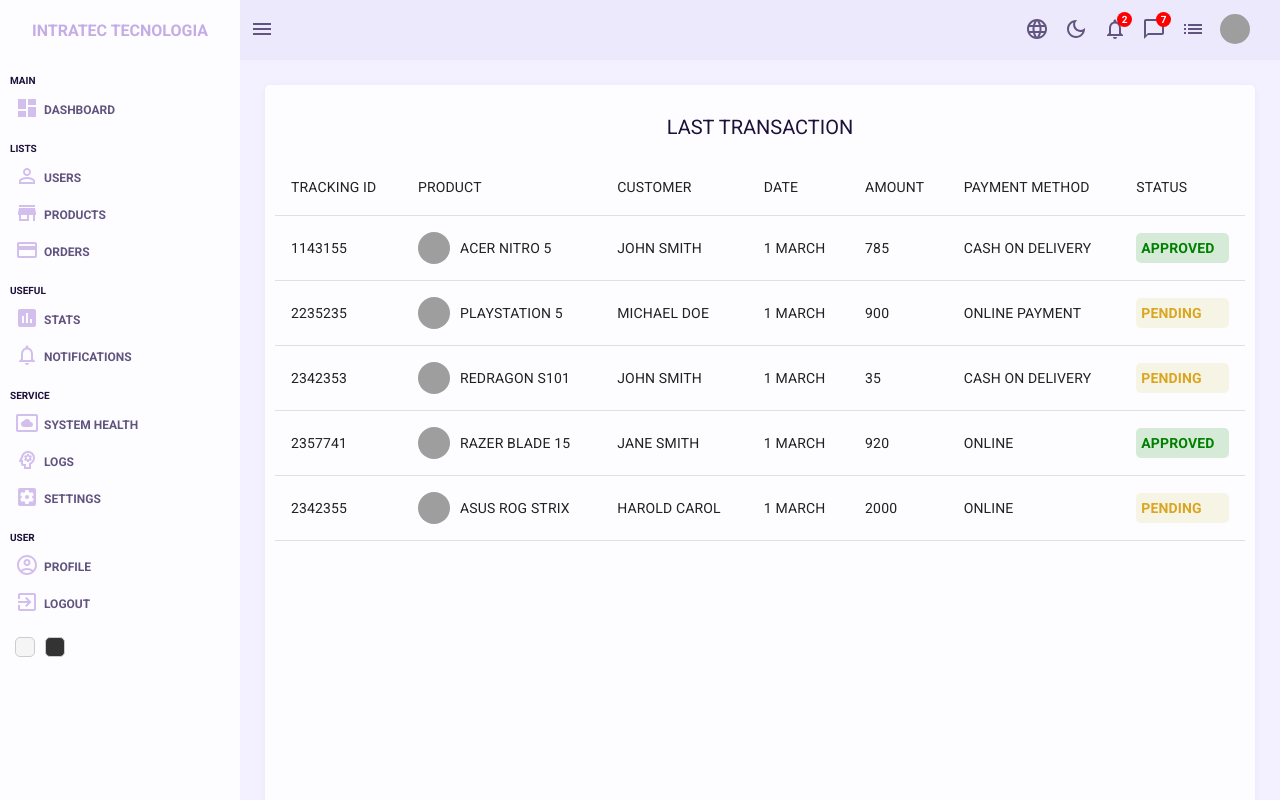
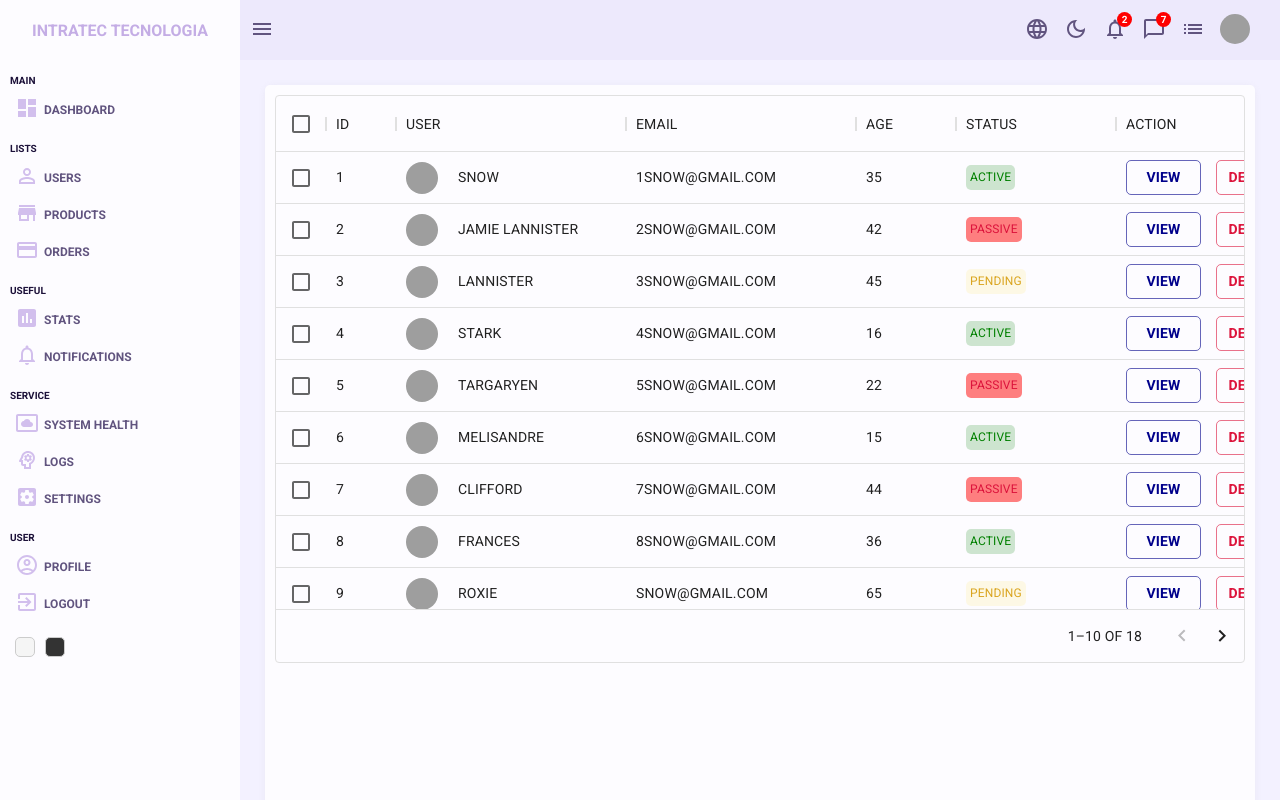
Before and after one commit to valdir-ti/intratec-web, a React (Create React App) app: page /logs in a window 1280 px wide. Built offline with nearby package versions, Linux system fonts and the light colour scheme; no server answers; sample sign-in values are in the browser's storage; grey boxes are pictures that could not be loaded.

Commit message:
feat: add datatable

```diff
--- /dev/null
+++ b/src/components/Datatable/index.tsx
@@ -0,0 +1,41 @@
+import Box from '@mui/material/Box';
+import { userRows, userColumns } from '../../datatablesource';
+
+import { Datagrid } from './styles';
+
+const columns = userColumns
+const rows = userRows
+
+const Datatable = () => {
+
+    const actionColumn = [
+        {
+            field: 'action',
+            headerName: 'Action',
+            width: 200,
+            renderCell: () => {
+                return (
+                    <div className='cellAction'>
+                        <div className='viewButton'>View</div>
+                        <div className='deleteButton'>Delete</div>
+                    </div>
+                )
+            }
+        }
+    ]
+
+  return (
+    <Box sx={{ height: '80%', width: '100%' }}>
+      <Datagrid
+        rows={rows}
+        columns={columns.concat(actionColumn)}
+        pageSize={10}
+        rowsPerPageOptions={[10]}
+        checkboxSelection
+        disableSelectionOnClick
+      />
+    </Box>
+  )
+}
+
+export default Datatable
--- /dev/null
+++ b/src/components/Datatable/styles.ts
@@ -0,0 +1,70 @@
+import styled from "styled-components";
+import { DataGrid } from '@mui/x-data-grid';
+
+export const Container = styled.div`
+    height: 100%;
+    background-color: black;
+`;
+
+export const Datagrid = styled(DataGrid)`
+
+    & .active {
+        color: green;
+        background-color: rgba(0,128,0,0.19);
+        padding: 4px;
+        border-radius: 5px;
+        font-size: 12px;
+    }
+    & .pending {
+        color: goldenrod;
+        background-color: rgba(255,217,0,0.1);
+        padding: 4px;
+        border-radius: 5px;
+        font-size: 12px;
+    }
+    & .passive {
+        color: crimson;
+        background-color: rgba(255,0,0,0.5);
+        padding: 4px;
+        border-radius: 5px;
+        font-size: 12px;
+    }
+    & .cellAction {
+        display: flex;
+        align-items: center;
+        gap: 15px;
+    }
+    & .viewButton {
+        display: flex;
+        align-items: center;
+        justify-content: center;
+        font-weight: 800;
+        width: 75px;
+        height: 35px;
+        padding: 2px 5px;
+        border-radius: 5px;
+        color: darkblue;
+        border: 1px solid rgba(0,0,139,0.6);
+        cursor: pointer;
+        &:hover {
+            background-color: #00008b2e;
+        }
+    }
+    & .deleteButton {
+        display: flex;
+        align-items: center;
+        justify-content: center;
+        font-weight: 800;
+        width: 75px;
+        height: 35px;
+        padding: 5px 5px;
+        border-radius: 5px;
+        color: darkred;
+        color: crimson;
+        border: 1px solid rgba(220,20,60,0.6);
+        cursor: pointer;
+        &:hover {
+            background-color: #dc143c36;
+        }
+    }
+`;
--- a/src/components/List/index.tsx
+++ b/src/components/List/index.tsx
@@ -1,5 +1,5 @@
 import Layout from '../../pages/Layout'
-import TableList from '../Table'
+import Datatable from '../Datatable'
 import { Container } from './styles'
 
 const List = () => {
@@ -7,7 +7,7 @@ const List = () => {
   return (
     <Layout>
       <Container>
-        <TableList title="Last Transaction"/>
+        <Datatable />
       </Container>
     </Layout>
   )
--- /dev/null
+++ b/src/datatablesource.js
@@ -0,0 +1,185 @@
+export const userColumns = [
+    { field: "id", headerName: "ID", width: 70 },
+    {
+      field: "user",
+      headerName: "User",
+      width: 230,
+      renderCell: (params) => {
+        return (
+          <div className="cellWithImg" style={{ display: 'flex', alignItems: 'center' }}>
+            <img className="cellImg" src={params.row.img} alt="avatar" width={32} height={32} style={{ borderRadius: '50%', objectFit: 'cover', marginRight: 20 }}/>
+            {params.row.username}
+          </div>
+        );
+      },
+    },
+    {
+      field: "email",
+      headerName: "Email",
+      width: 230,
+    },
+    {
+      field: "age",
+      headerName: "Age",
+      width: 100,
+    },
+    {
+      field: "status",
+      headerName: "Status",
+      width: 160,
+      renderCell: (params) => {
+        return (
+          <div className={`cellWithStatus ${params.row.status}`}>
+            {params.row.status}
+          </div>
+        );
+      },
+    },
+  ];
+  //temporary data
+  export const userRows = [
+    {
+      id: 1,
+      username: "Snow",
+      img: "https://images.pexels.com/photos/1820770/pexels-photo-1820770.jpeg?auto=compress&cs=tinysrgb&dpr=2&w=500",
+      status: "active",
+      email: "1snow@gmail.com",
+      age: 35,
+    },
+    {
+      id: 2,
+      username: "Jamie Lannister",
+      img: "https://picsum.photos/200/300?random=2",
+      email: "2snow@gmail.com",
+      status: "passive",
+      age: 42,
+    },
+    {
+      id: 3,
+      username: "Lannister",
+      img: "https://picsum.photos/200/300?random=3",
+      email: "3snow@gmail.com",
+      status: "pending",
+      age: 45,
+    },
+    {
+      id: 4,
+      username: "Stark",
+      img: "https://picsum.photos/200/300?random=4",
+      email: "4snow@gmail.com",
+      status: "active",
+      age: 16,
+    },
+    {
+      id: 5,
+      username: "Targaryen",
+      img: "https://picsum.photos/200/300?random=5",
+      email: "5snow@gmail.com",
+      status: "passive",
+      age: 22,
+    },
+    {
+      id: 6,
+      username: "Melisandre",
+      img: "https://picsum.photos/200/300?random=6",
+      email: "6snow@gmail.com",
+      status: "active",
+      age: 15,
+    },
+    {
+      id: 7,
+      username: "Clifford",
+      img: "https://picsum.photos/200/300?random=7",
+      email: "7snow@gmail.com",
+      status: "passive",
+      age: 44,
+    },
+    {
+      id: 8,
+      username: "Frances",
+      img: "https://picsum.photos/200/300?random=8",
+      email: "8snow@gmail.com",
+      status: "active",
+      age: 36,
+    },
+    {
+      id: 9,
+      username: "Roxie",
+      img: "https://picsum.photos/200/300?random=9",
+      email: "snow@gmail.com",
+      status: "pending",
+      age: 65,
+    },
+    {
+      id: 10,
+      username: "Roxie",
+      img: "https://picsum.photos/200/300?random=10",
+      email: "snow@gmail.com",
+      status: "active",
+      age: 65,
+    },
+    {
+      id: 11,
+      username: "Roxie",
+      img: "https://picsum.photos/200/300?random=11",
+      email: "snow@gmail.com",
+      status: "active",
+      age: 65,
+    },
+    {
+      id: 12,
+      username: "Roxie",
+      img: "https://picsum.photos/200/300?random=12",
+      email: "snow@gmail.com",
+      status: "active",
+      age: 65,
+    },
+    {
+      id: 13,
+      username: "Roxie",
+      img: "https://picsum.photos/200/300?random=13",
+      email: "snow@gmail.com",
+      status: "active",
+      age: 65,
+    },
+    {
+      id: 14,
+      username: "Roxie",
+      img: "https://picsum.photos/200/300?random=14",
+      email: "snow@gmail.com",
+      status: "active",
+      age: 65,
+    },
+    {
+      id: 15,
+      username: "Roxie",
+      img: "https://picsum.photos/200/300?random=15",
+      email: "snow@gmail.com",
+      status: "active",
+      age: 65,
+    },
+    {
+      id: 16,
+      username: "Roxie",
+      img: "https://picsum.photos/200/300?random=16",
+      email: "snow@gmail.com",
+      status: "active",
+      age: 65,
+    },
+    {
+      id: 17,
+      username: "Roxie",
+      img: "https://picsum.photos/200/300?random=17",
+      email: "snow@gmail.com",
+      status: "active",
+      age: 65,
+    },
+    {
+      id: 18,
+      username: "Roxie",
+      img: "https://picsum.photos/200/300?random=18",
+      email: "snow@gmail.com",
+      status: "active",
+      age: 65,
+    },
+  ];
```
